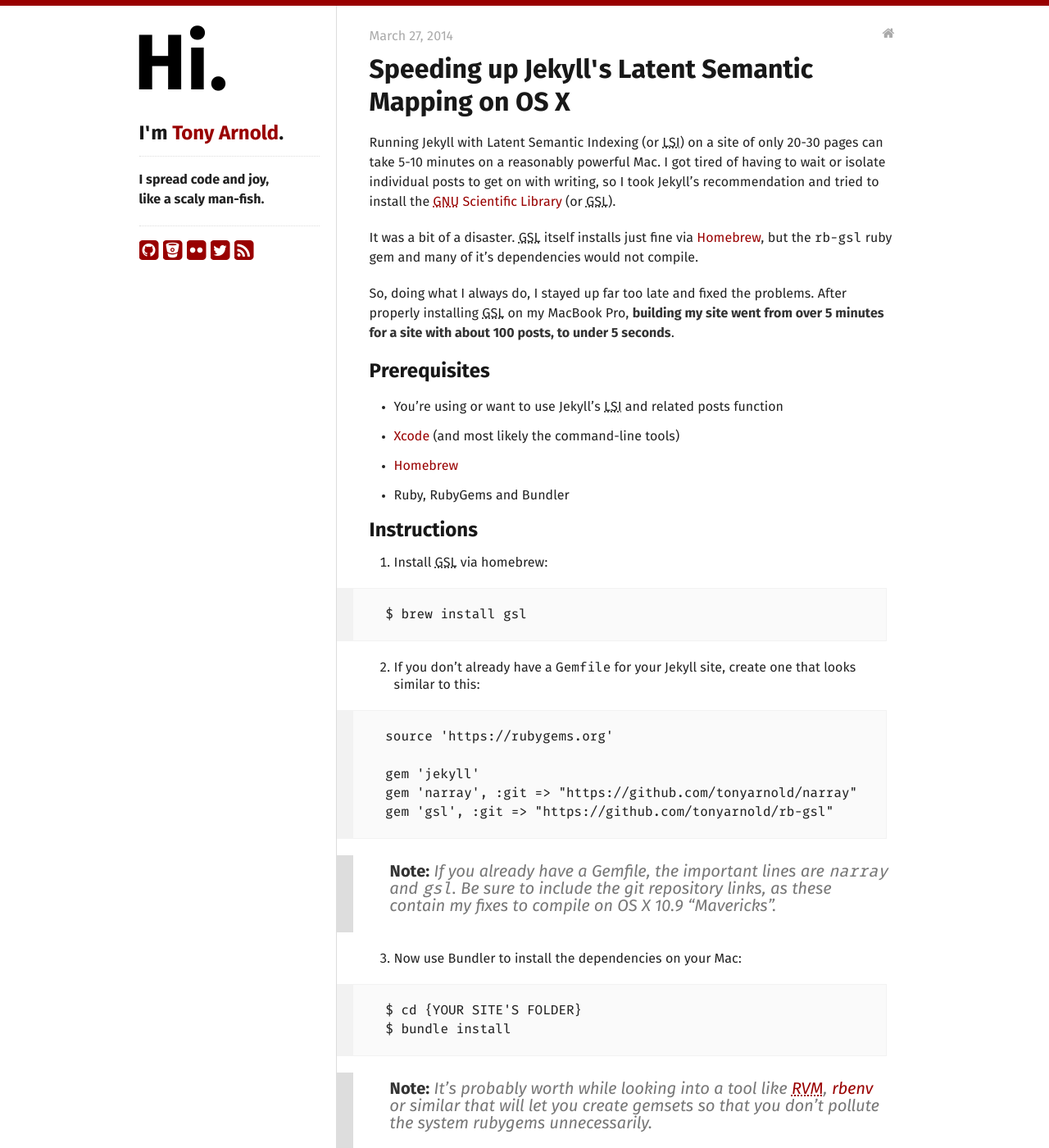
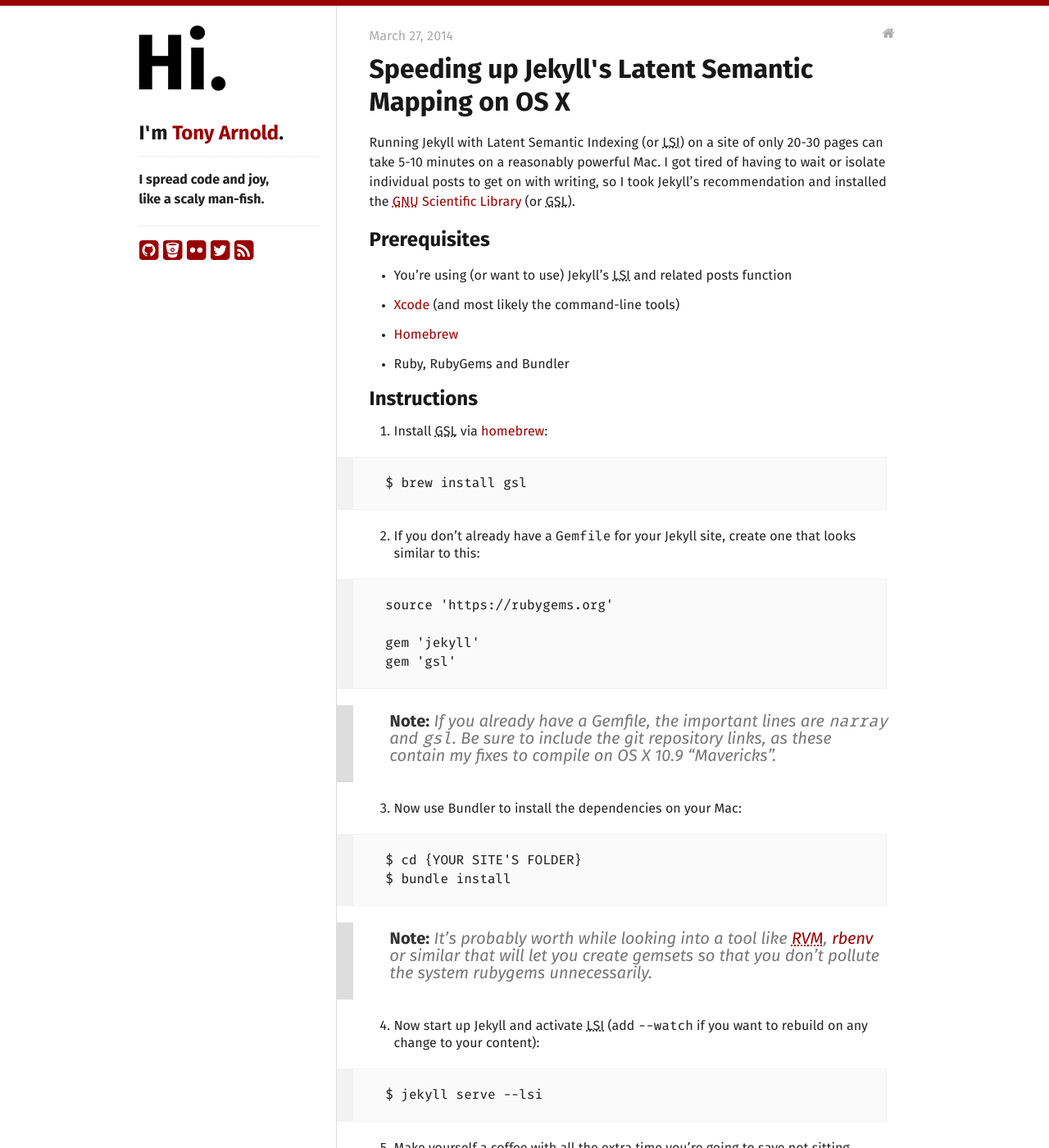
Before and after one commit to tonyarnold/tonyarnold.github.io, a Jekyll site: the page built from _posts/2014-03-27-speeding-up-jekylls-latent-semantic-mapping.md, in a window 1280 px wide and 1400 px high. Shown: the whole window at 82% size. Built offline with Jekyll 4.4.1, drawn with Linux system fonts in a browser that asks for light colours; nearby versions of some CDN libraries.

Commit message:
Remove info about fixing rb-gsl — it works now

```diff
--- a/_posts/2014-03-27-speeding-up-jekylls-latent-semantic-mapping.md
+++ b/_posts/2014-03-27-speeding-up-jekylls-latent-semantic-mapping.md
@@ -12,23 +12,18 @@ tags:
 published: true
 ---
 
-Running Jekyll with Latent Semantic Indexing (or LSI) on a site of only 20-30 pages can take 5-10 minutes on a reasonably powerful Mac. I got tired of having to wait or isolate individual posts to get on with writing, so I took Jekyll's recommendation and tried to install the [GNU Scientific Library](http://www.gnu.org/software/gsl/) (or GSL).
-
-It was a bit of a disaster. GSL itself installs just fine via [Homebrew][brew], but the `rb-gsl` ruby gem and many of it's dependencies would not compile.
-
-So, doing what I always do, I stayed up far too late and fixed the problems. After properly installing GSL on my MacBook Pro, **building my site went from over 5 minutes for a site with about 100 posts, to under 5 seconds**.
-
+Running Jekyll with Latent Semantic Indexing (or LSI) on a site of only 20-30 pages can take 5-10 minutes on a reasonably powerful Mac. I got tired of having to wait or isolate individual posts to get on with writing, so I took Jekyll's recommendation and installed the [GNU Scientific Library](http://www.gnu.org/software/gsl/) (or GSL).
 
 ## Prerequisites
 
- - You're using or want to use Jekyll's LSI and related posts function
+ - You're using (or want to use) Jekyll's LSI and related posts function
  - [Xcode][xcode] (and most likely the command-line tools)
  - [Homebrew][brew]
  - Ruby, RubyGems and Bundler
 
 ## Instructions
 
-1. Install GSL via homebrew:
+1. Install GSL via [homebrew][brew]:
 
         $ brew install gsl
 
@@ -37,8 +32,7 @@ So, doing what I always do, I stayed up far too late and fixed the problems. Aft
         source 'https://rubygems.org'
 
         gem 'jekyll'
-        gem 'narray', :git => "https://github.com/tonyarnold/narray"
-        gem 'gsl', :git => "https://github.com/tonyarnold/rb-gsl"
+        gem 'gsl'
 
     > **Note:** If you already have a Gemfile, the important lines are `narray` and `gsl`. Be sure to include the git repository links, as these contain my fixes to compile on OS X 10.9 "Mavericks".
 
```
